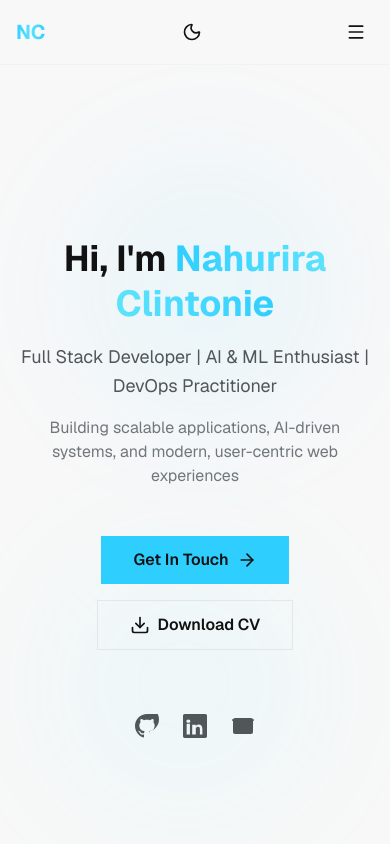
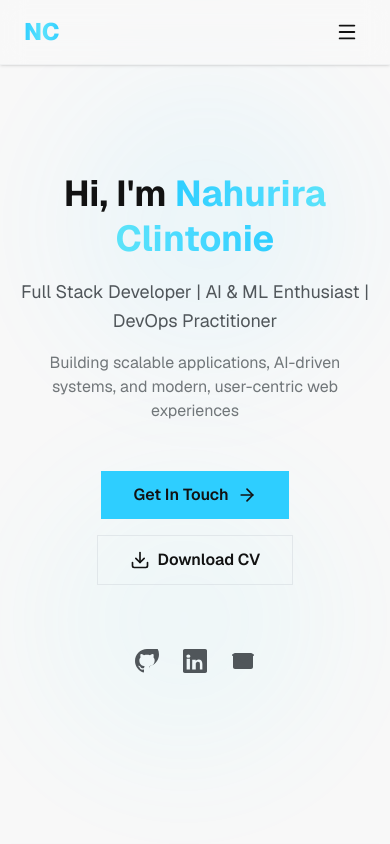
Before and after one commit to NahuriraClintonie/personal-portfolio, a Next.js app: page / in a window 390 px wide. Shown: the top 844 px of the page. Built offline with nearby package versions, Linux system fonts and the light colour scheme.

Commit message:
ui; improve the header and make it static

```diff
--- a/components/navigation.tsx
+++ b/components/navigation.tsx
@@ -2,8 +2,7 @@
 
 import { useState } from 'react'
 import { Menu, X } from 'lucide-react'
-import ThemeToggle from "@/components/theme-toggle"
-
+import ThemeToggle from '@/components/theme-toggle'
 
 const Navigation = () => {
   const [isOpen, setIsOpen] = useState(false)
@@ -17,54 +16,58 @@ const Navigation = () => {
   ]
 
   return (
-    <nav className="sticky top-0 z-50 border-b border-border/20 bg-background/80 backdrop-blur-md">
-      <div className="max-w-6xl mx-auto px-4 sm:px-6 lg:px-8">
+    <nav className="fixed top-0 left-0 w-full z-50 bg-background/60 backdrop-blur-md border-b border-border/20 shadow-sm">
+      <div className="max-w-7xl mx-auto px-6 sm:px-8 lg:px-12">
         <div className="flex justify-between items-center h-16">
-          <a href="#" className="text-xl font-bold gradient-text">
+          {/* Logo */}
+          <a href="#" className="text-2xl font-extrabold gradient-text hover:scale-105 transition-transform">
             NC
           </a>
 
           {/* Desktop Menu */}
-          <div className="hidden md:flex gap-8">
+          <div className="hidden md:flex items-center gap-8">
             {links.map((link) => (
               <a
                 key={link.name}
                 href={link.href}
-                className="text-sm font-medium text-muted-foreground hover:text-foreground transition-colors"
+                className="text-sm font-medium text-muted-foreground hover:text-foreground transition-colors relative group"
               >
                 {link.name}
+                <span className="absolute left-0 -bottom-1 w-0 h-[2px] bg-secondary transition-all group-hover:w-full"></span>
               </a>
             ))}
+            <ThemeToggle />
           </div>
 
-            {/* Theme Toggle */}
-            <ThemeToggle />
-
-        {/* Mobile Menu Button */}
-        <button
-          onClick={() => setIsOpen(!isOpen)}
-          className="md:hidden p-2 rounded-lg hover:bg-card transition-colors"
-        >
-          {isOpen ? <X size={20} /> : <Menu size={20} />}
-        </button>
+          {/* Mobile Menu Button */}
+          <button
+            onClick={() => setIsOpen(!isOpen)}
+            className="md:hidden p-2 rounded-lg hover:bg-card/30 transition-colors"
+          >
+            {isOpen ? <X size={22} /> : <Menu size={22} />}
+          </button>
         </div>
 
-
         {/* Mobile Menu */}
-        {isOpen && (
-          <div className="md:hidden pb-4 space-y-2">
+        <div
+          className={`md:hidden overflow-hidden transition-all duration-300 ${
+            isOpen ? 'max-h-96 mt-2' : 'max-h-0'
+          }`}
+        >
+          <div className="flex flex-col px-4 py-2 space-y-2 bg-background/80 rounded-lg shadow-md">
             {links.map((link) => (
               <a
                 key={link.name}
                 href={link.href}
-                className="block px-4 py-2 rounded-lg text-sm font-medium text-muted-foreground hover:bg-card hover:text-foreground transition-colors"
+                className="block px-4 py-2 rounded-lg text-sm font-medium text-muted-foreground hover:bg-secondary/20 hover:text-foreground transition-colors"
                 onClick={() => setIsOpen(false)}
               >
                 {link.name}
               </a>
             ))}
+            <ThemeToggle />
           </div>
-        )}
+        </div>
       </div>
     </nav>
   )
```
